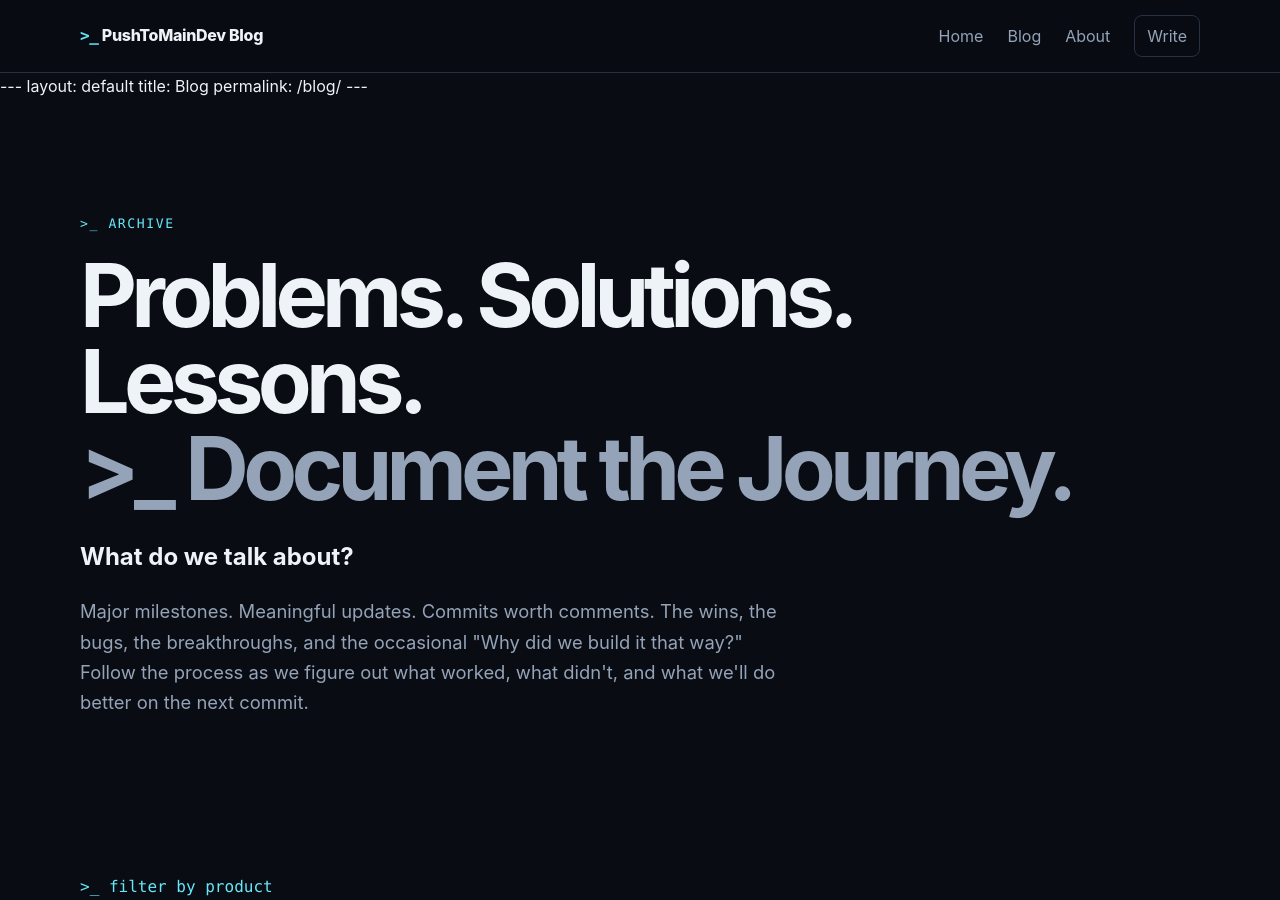
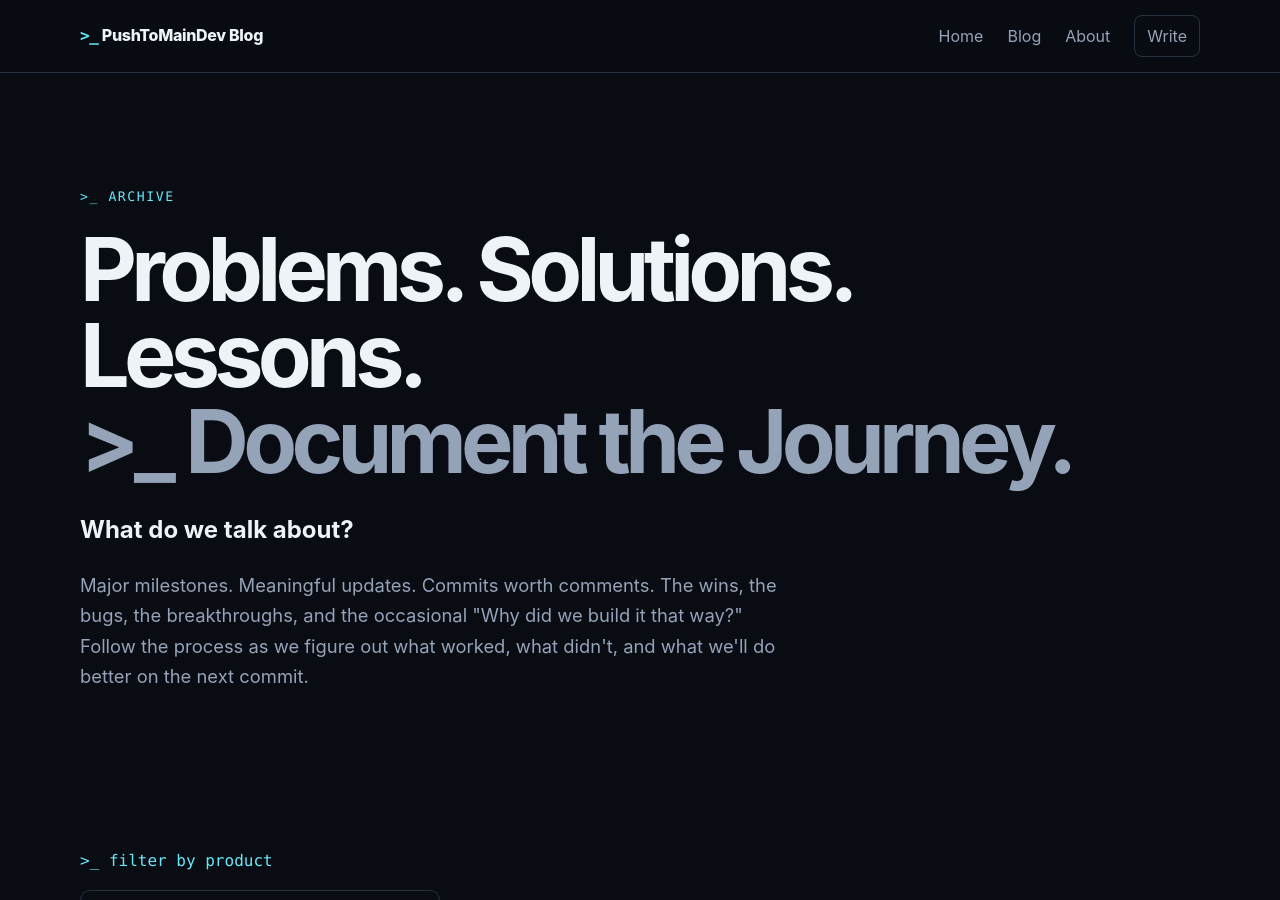
Before and after one commit to PushToMainDev/development-blog, a Jekyll site: the page built from blog.html, in a window 1280 px wide and 900 px high. Built offline with Jekyll 4.4.1, drawn with Linux system fonts in a browser that asks for light colours.

Commit message:
Filter issues fixed UI imporved

```diff
--- a/blog.html
+++ b/blog.html
@@ -1,8 +1,3 @@
----
-layout: default
-title: Blog
-permalink: /blog/
----
 ---
 layout: default
 title: Blog
```
